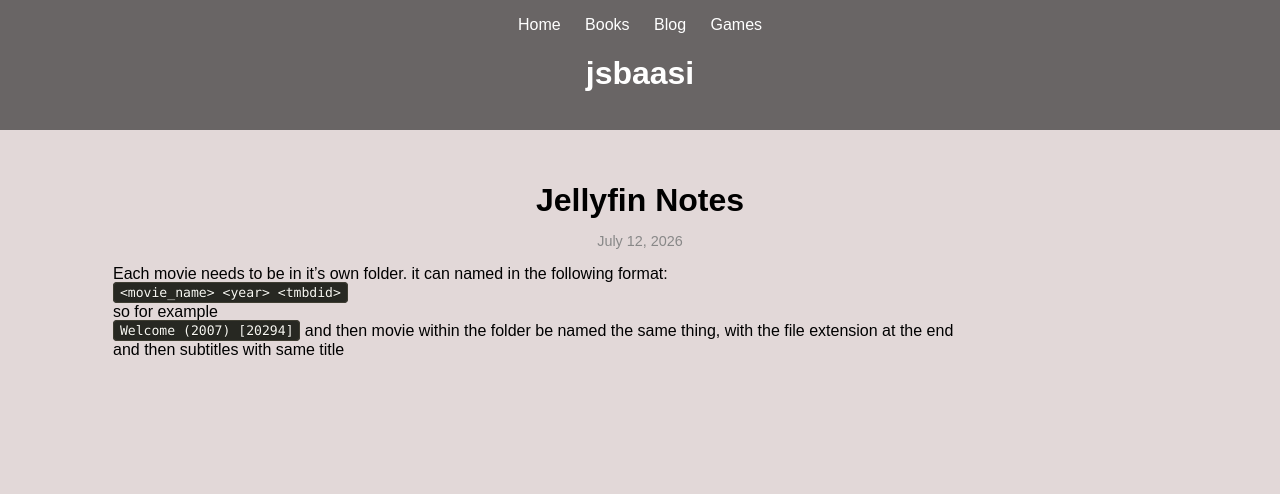
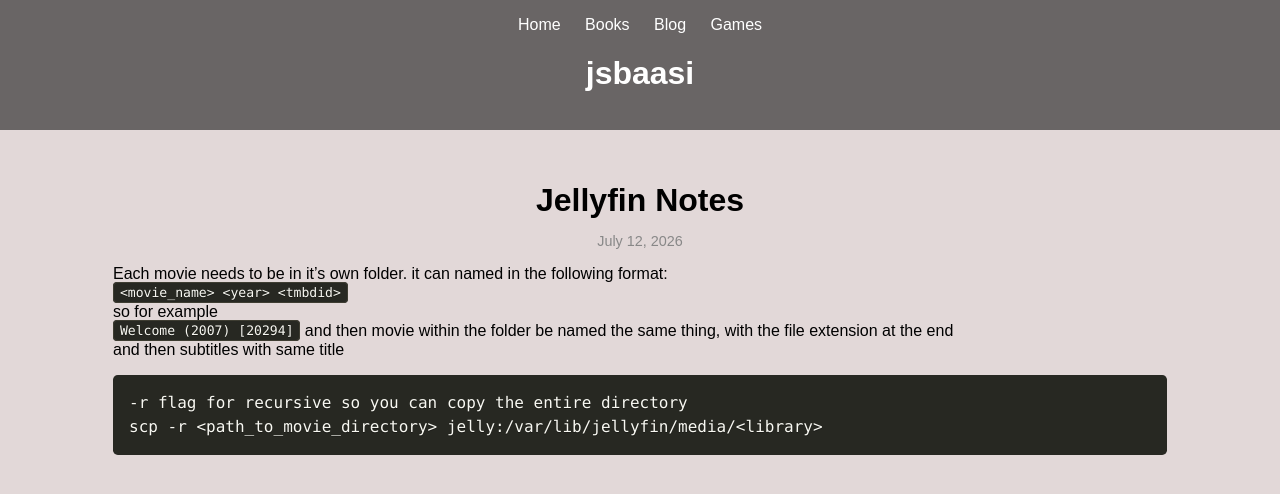
Before and after one commit to jsbaasi/jsbaasi.github.io, a Jekyll site: the page built from _posts/2026-07-12-jellyfin-notes.md, in a window 1280 px wide. Shown: the top 494 px of the page. Built offline with Jekyll 4.4.1, drawn with Linux system fonts in a browser that asks for light colours.

Commit message:
vault backup: 2026-07-12 17:18:44

````diff
--- a/_posts/2026-07-12-jellyfin-notes.md
+++ b/_posts/2026-07-12-jellyfin-notes.md
@@ -10,3 +10,7 @@
 so for example
 `Welcome (2007) [20294]` and then movie within the folder be named the same thing, with the file extension at the end
 and then subtitles with same title
+```
+-r flag for recursive so you can copy the entire directory
+scp -r <path_to_movie_directory> jelly:/var/lib/jellyfin/media/<library>
+```
````
